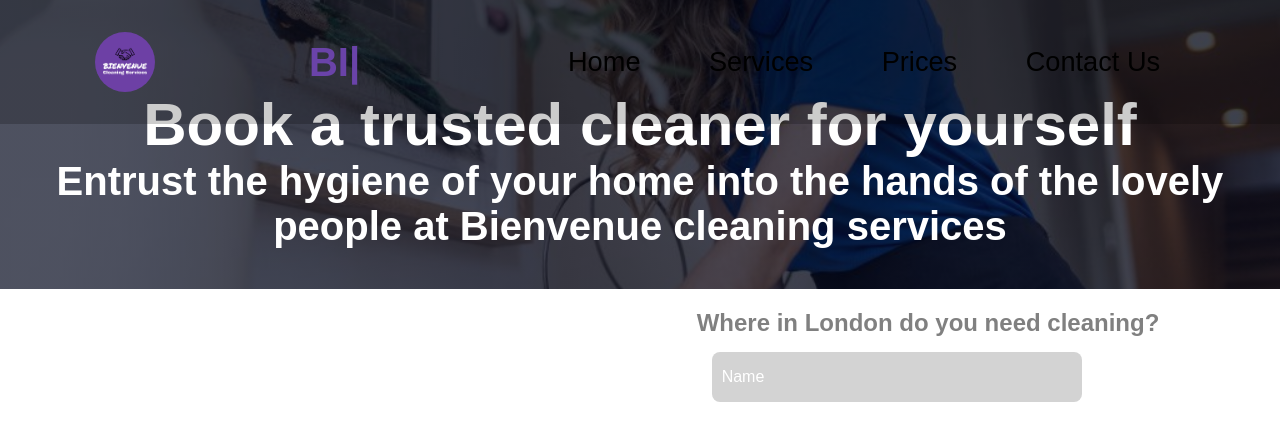
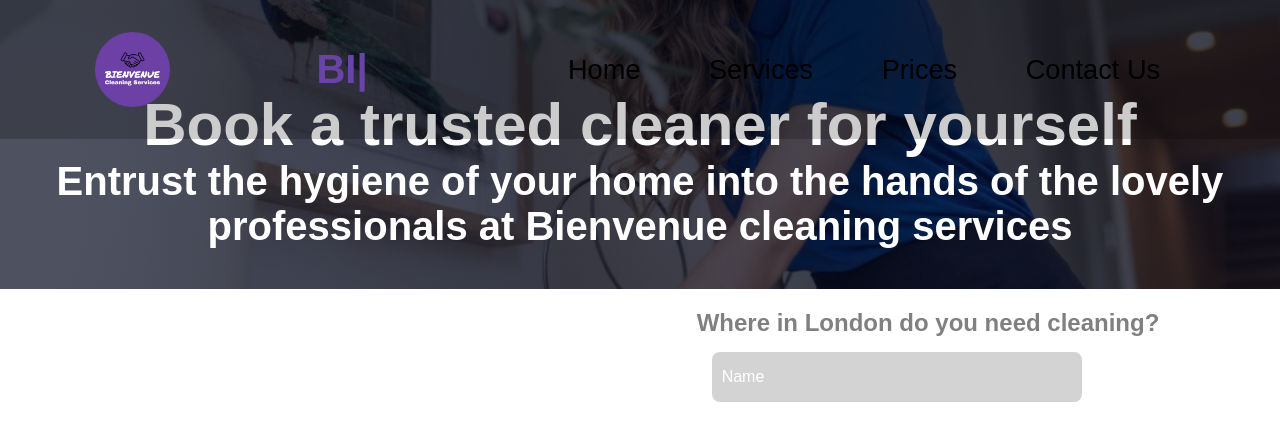
Before and after one commit to TimiDev19/Excellent-Cleaning-Services, a plain HTML site: page booking.html in a window 1280 px wide. Shown: the top 429 px of the page. Drawn offline with nearby package versions, Linux system fonts and the light colour scheme.

Commit message:
Add files via upload

```diff
--- a/apply.css
+++ b/apply.css
@@ -18,7 +18,7 @@
 }
 .header img{
     border-radius: 50%;
-    width: 60px;
+    width: 75px;
 }
 .header.sticky{
     border-radius: 2rem solid rgba( 0, 0, 0, .2);
--- a/booking.html
+++ b/booking.html
@@ -23,7 +23,7 @@
     <section class="home">
         <div class="text-box">
             <h1>Book a trusted cleaner for yourself</h1>
-            <h3>Entrust the hygiene of your home into the hands of the lovely people at
+            <h3>Entrust the hygiene of your home into the hands of the lovely professionals at
                 Bienvenue cleaning services
             </h3>
         </div>
--- a/style-booking.css
+++ b/style-booking.css
@@ -18,7 +18,7 @@
 }
 .header img{
     border-radius: 50%;
-    width: 60px;
+    width: 75px;
 }
 .header.sticky{
     border-radius: 2rem solid rgba( 0, 0, 0, .2);
--- a/style-recruitment.css
+++ b/style-recruitment.css
@@ -18,7 +18,7 @@
 }
 .header img{
     border-radius: 50%;
-    width: 60px;
+    width: 75px;
 }
 .header.sticky{
     border-radius: 2rem solid rgba( 0, 0, 0, .2);
--- a/style.css
+++ b/style.css
@@ -40,7 +40,7 @@
 }
 .header img{
     border-radius: 50%;
-    width: 60px;
+    width: 75px;
 }
 .header.sticky{
     border-radius: 2rem solid rgba( 0, 0, 0, .2);
```
